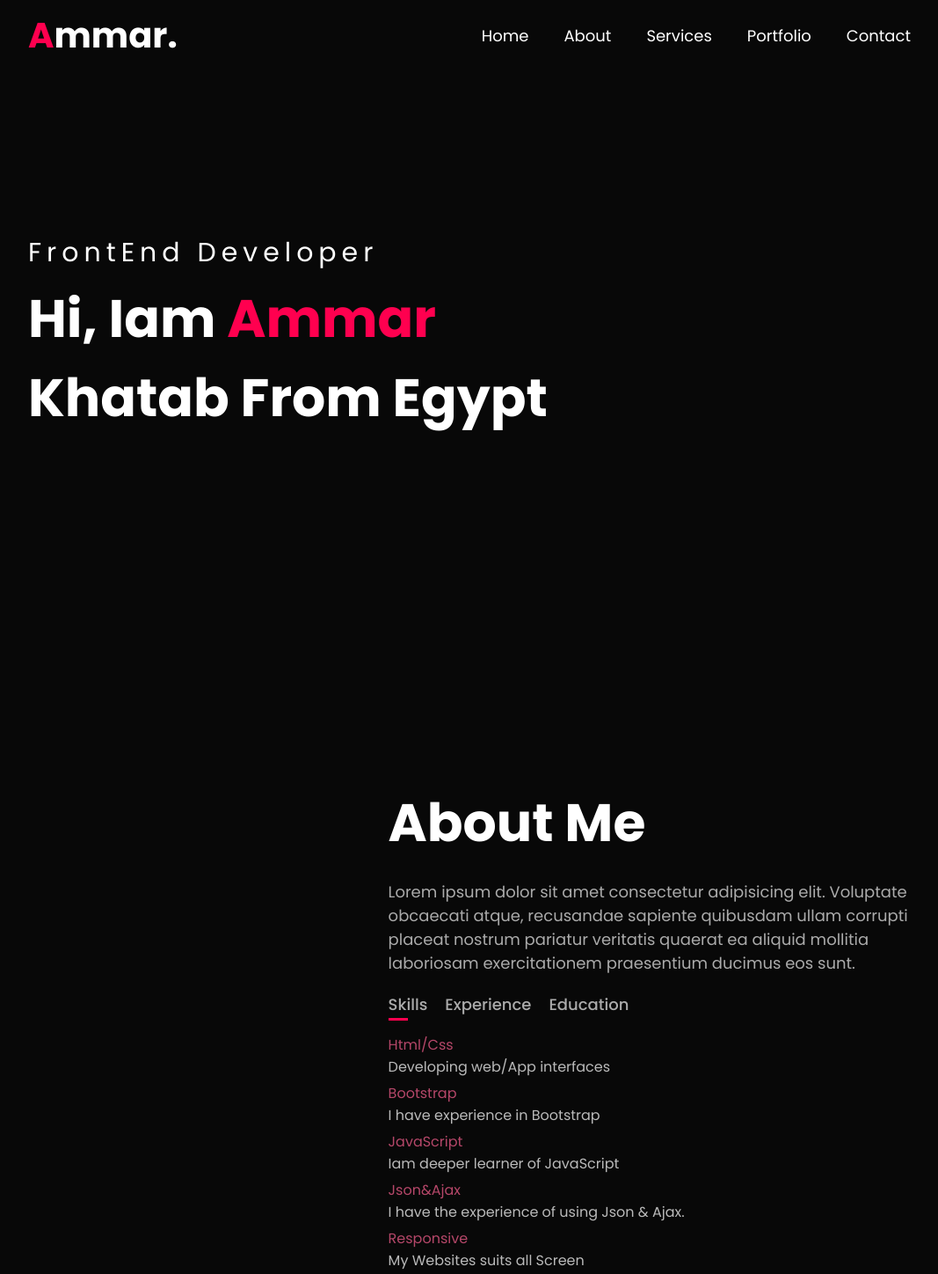
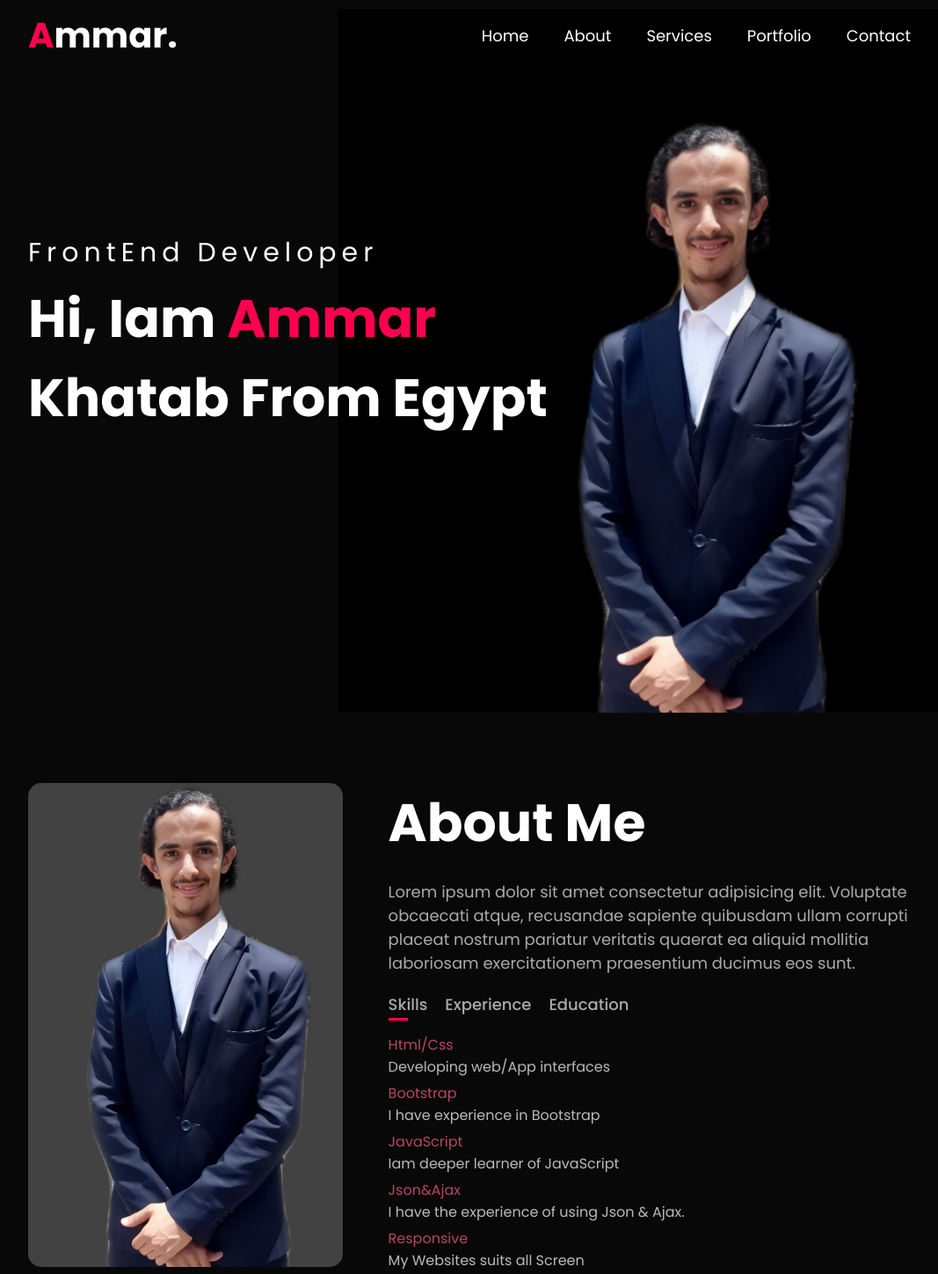
Before and after one commit to ammarkh123/portfolio_website, a plain HTML site: page index.html in a window 1280 px wide. Shown: the top 1448 px of the page at 88% size, without its empty margins (96-1163 px from the left). Drawn offline with Linux system fonts and the light colour scheme; the site is published under a folder, as on GitHub Pages, so addresses that start at the root find nothing.

Commit message:
Project is updated

```diff
--- a/css/style.css
+++ b/css/style.css
@@ -38,7 +38,7 @@ body {
   margin-top: 10px;
   /* width: 100%; */
   height: 100vh;
-  background-image: url(/images/AMMAR5.jpg);
+  background-image: url(../images/AMMAR5.jpg);
   background-size: contain;
   background-repeat: no-repeat;
   background-position: right;
@@ -127,7 +127,7 @@ header nav li a {
 }
 
 .about-col-1 .img {
-  background-image: url(/images/AMMAR3.jpg);
+  background-image: url(../images/AMMAR3.jpg);
   height: 550px;
   width: 100%;
   border-radius: 15px;
```
